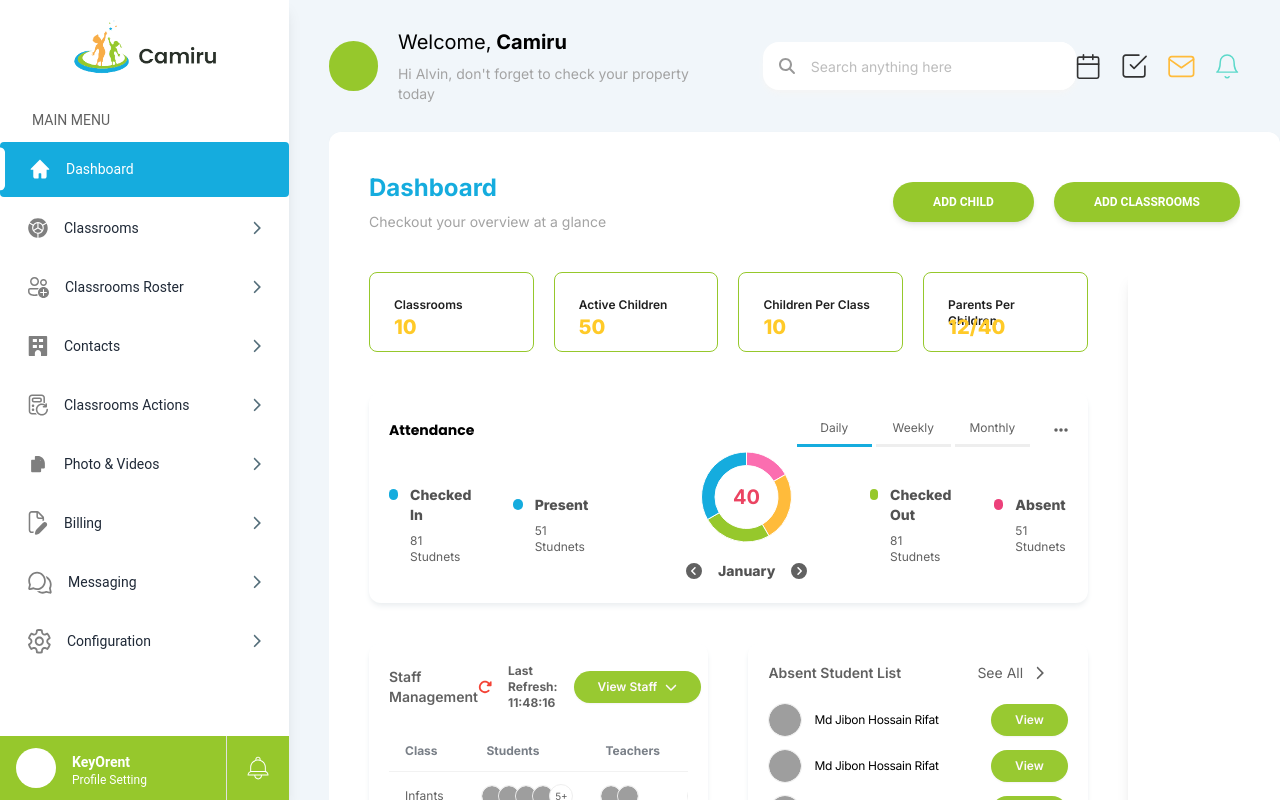
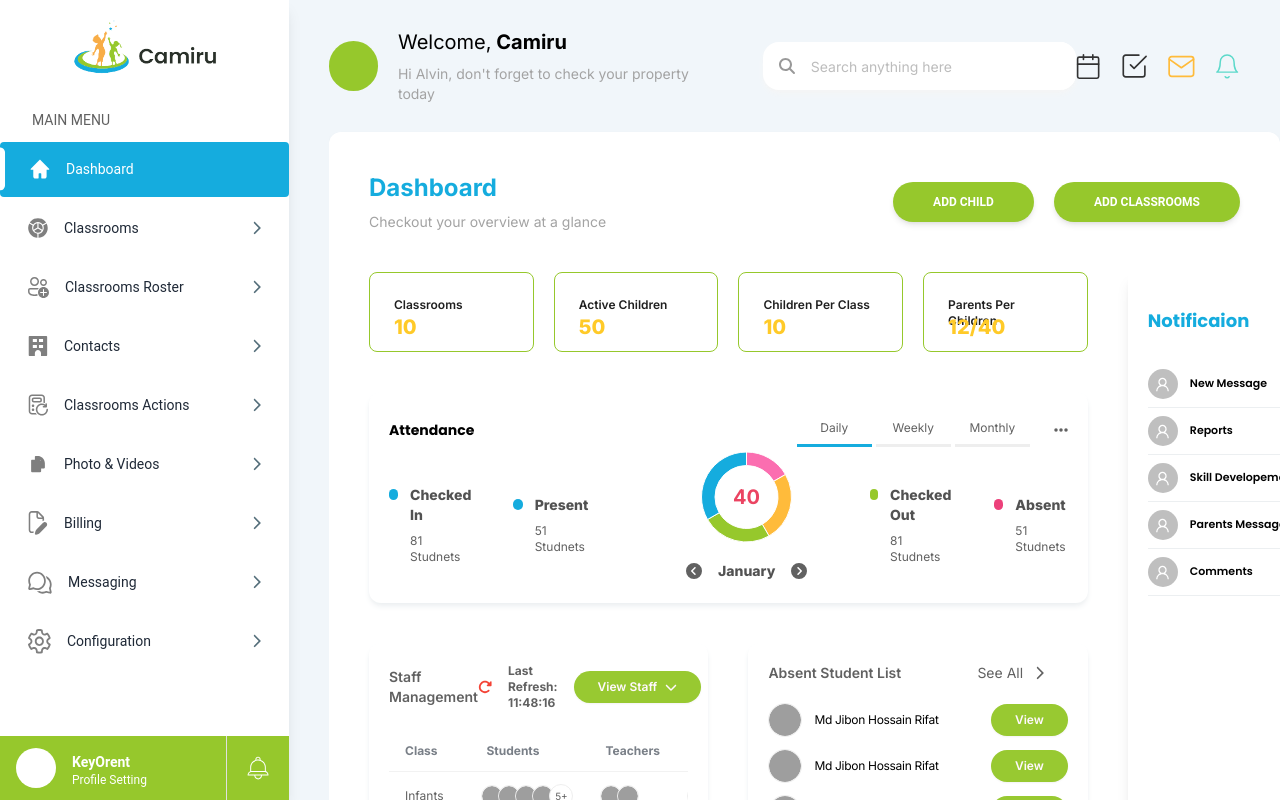
Before and after one commit to linear-digital/camiru-client-side, a React (Vite) app: page /dashboard in a window 1280 px wide. Built offline with nearby package versions, Linux system fonts and the light colour scheme; grey boxes are pictures that could not be loaded.

Commit message:
update package.json, pnpm-lock.yaml and Dashboard.jsx

```diff
--- a/package.json
+++ b/package.json
@@ -10,6 +10,7 @@
     "preview": "vite preview"
   },
   "dependencies": {
+    "@ant-design/icons": "^5.3.7",
     "@emotion/react": "^11.11.4",
     "@emotion/styled": "^11.11.5",
     "@fortawesome/fontawesome-svg-core": "^6.5.2",
--- a/src/Pages/Dashboard/Dashboard.jsx
+++ b/src/Pages/Dashboard/Dashboard.jsx
@@ -7,6 +7,7 @@ import AbsentStudentList from './_UI/AbsentStudentList';
 import StapManagement from './_UI/StapManagement';
 import DownloadCustomReport from './_UI/DownloadCustomReport';
 import RecentMedia from './_UI/RecentMedia';
+import NotificationSec from './_UI/Sidebar/NotificationSec';
 
 const Dashboard = () => {
     return (
@@ -54,7 +55,7 @@ const Dashboard = () => {
                     <RecentMedia />
                 </div>
                 <div className="min-w-[350px] max-w-[350px]  shadow-lg p-5 rounded-md">
-
+                    <NotificationSec />
                 </div>
             </section>
         </Card>
--- /dev/null
+++ b/src/Pages/Dashboard/_UI/Sidebar/NotificationSec.jsx
@@ -0,0 +1,47 @@
+import { Avatar } from 'antd';
+import React from 'react';
+import { UserOutlined } from '@ant-design/icons';
+const NotificationSec = () => {
+    return (
+        <div className='poppins w-full py-5'>
+            <h1 className="w-[121px] h-[17px] text-primary text-lg font-bold leading-[17.09px]">Notificaion</h1>
+            <div className='mt-8 grid'>
+
+                <NotificationRow
+                    title={"New Message"}
+                    number={10}
+                />
+                <NotificationRow
+                    title={"Reports"}
+                    number={55}
+                />
+                <NotificationRow
+                    title={"Skill Developement"}
+                    number={5}
+                />
+                <NotificationRow
+                    title={"Parents Message"}
+                    number={59}
+                />
+                <NotificationRow
+                    title={"Comments"}
+                    number={77}
+                />
+            </div>
+        </div>
+    );
+};
+
+export default NotificationSec;
+
+const NotificationRow = ({ title, number, icon }) => {
+    return <div className='flex items-center justify-between py-2 border-b border-blue-gray-50'>
+        <div className="flex items-center gap-3">
+            <Avatar size={30} icon={<UserOutlined />} />
+            <h5 className=" text-black text-[11px] font-semibold leading-[15.20px]">{title}</h5>
+        </div>
+        <div className="w-[20.70px] h-[20.70px] bg-secondary text-white rounded-full text-[10px] flex justify-center items-center" >
+            {number}
+        </div>
+    </div>
+}
```
Also changed, not shown: 1 other file (tests, documents, lock files or other folders).
